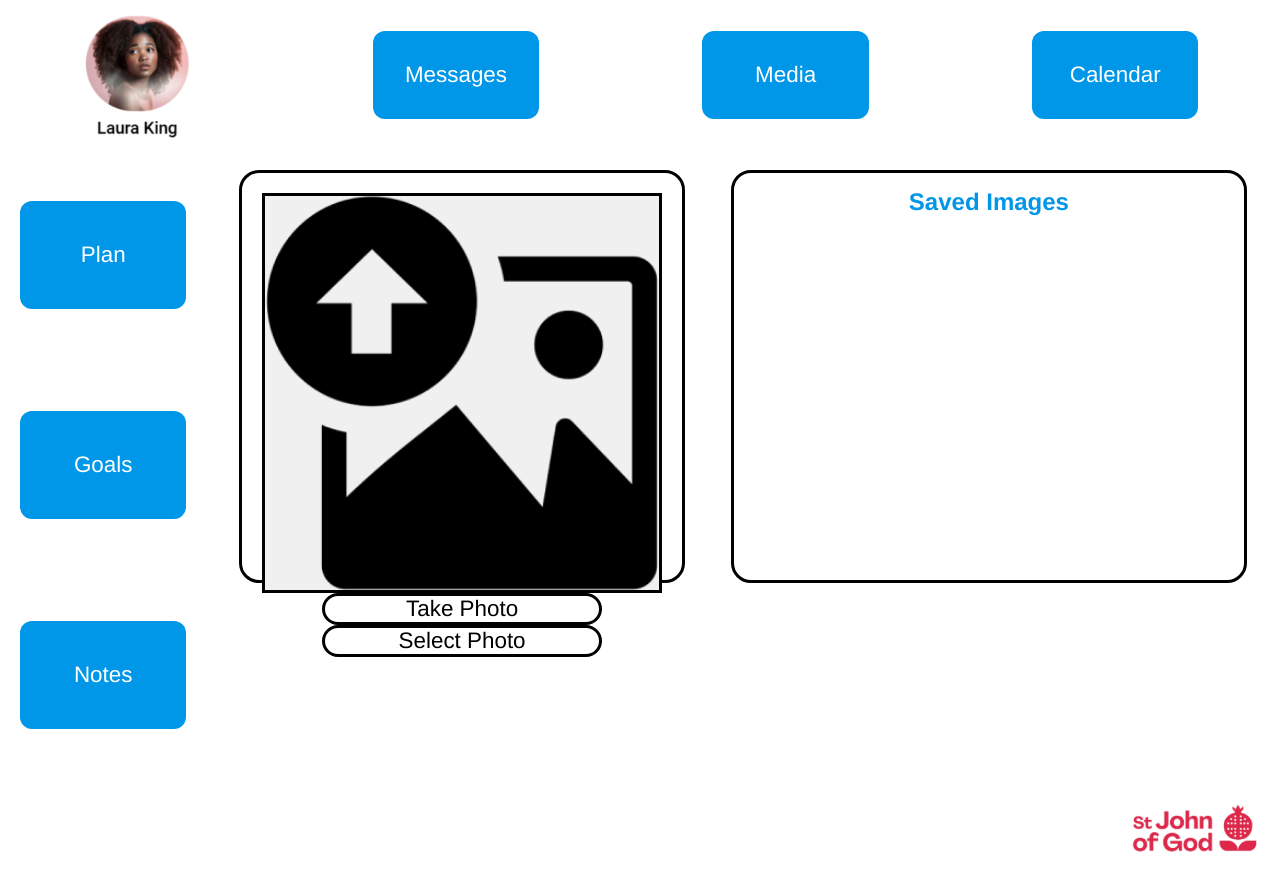
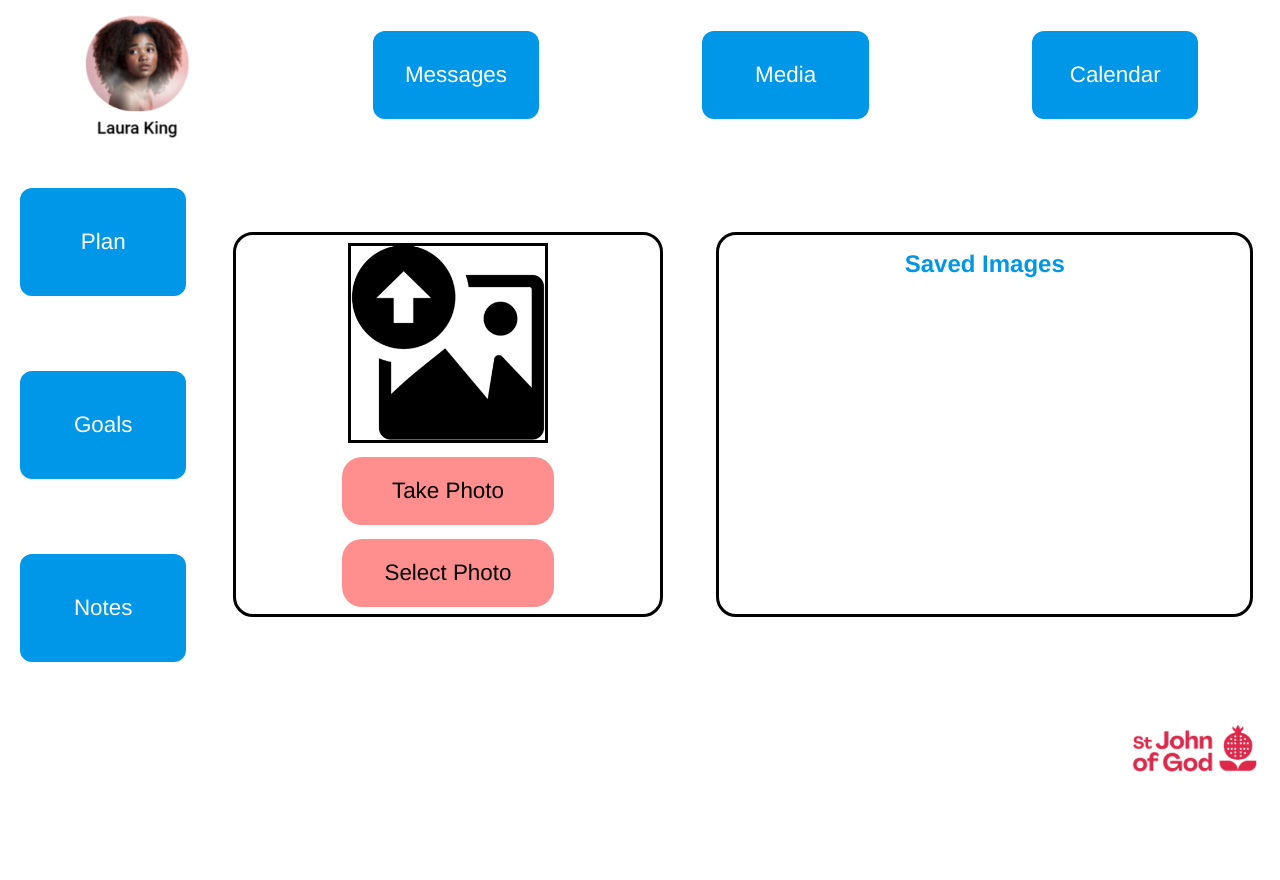
Before and after one commit to c22516126/iplanitMedia, a React (Create React App) app: page / in a window 1280 px wide. After the commit the page ends 800 px from the top, so only its background shows below. Built offline with nearby package versions, Linux system fonts and the light colour scheme.

Commit message:
fixed buttons and scaling of boxes

```diff
--- a/package.json
+++ b/package.json
@@ -9,7 +9,7 @@
     "@testing-library/user-event": "^13.5.0",
     "react": "^19.1.0",
     "react-dom": "^19.1.0",
-    "react-scripts": "5.0.1",
+    "react-scripts": "^5.0.1",
     "web-vitals": "^2.1.4"
   },
   "scripts": {
--- a/src/css/style.css
+++ b/src/css/style.css
@@ -47,11 +47,9 @@
     /*border: solid 3px #6fff00;*/
     display: flex;
     justify-content: space-around;
-    align-items: flex-start;
+    align-items: center;
     height: 100%;
     width: 100%;
-    padding: 20px;
-    gap: 20px;
 }
 
 .selectContainer {
@@ -62,9 +60,9 @@
     justify-content: space-around;
     align-items: center;
     height: 70%;
-    min-width: 40%;
-    padding: 20px;
+    width: 40%;
 }
+
 
 /* Saved Images Gallery */
 .savedImagesContainer {
@@ -145,14 +143,16 @@ button:hover {
 }
 
 .selectContainer button {
-    height: 9vh;
-    width: 70%;
-    background-color: rgb(255, 255, 255);
+    display: flex;
+    justify-content: center;
+    align-items: center;
+    width: 50%;
+    height: 18%;
+    background-color: rgb(255, 143, 143);
     color: rgb(0, 0, 0);
     border-radius: 20px;
-    border: solid 3px #000000;
+    justify-content: center;
 }
-
 .selectContainer button:hover {
     background-color: rgb(195, 195, 195);
 }
@@ -183,20 +183,16 @@ button:hover {
 }
 
 .uploadImg, .uploadVid {
-    width: 400px;
-    height: 400px;
+    width: 200px;
+    height: 200px;
 }
 
 #webcamContainer {
-    width: 400px;
-    height: 400px;
+    width: 200px;
+    height: 200px;
     border: #000000 solid 3px;
     overflow: hidden;
     flex-shrink: 0;
-    background-color: #f0f0f0;
-    display: flex;
-    justify-content: center;
-    align-items: center;
 }
 
 #webcamContainer > * {
```
Also changed, not shown: 1 other file (tests, documents, lock files or other folders).
